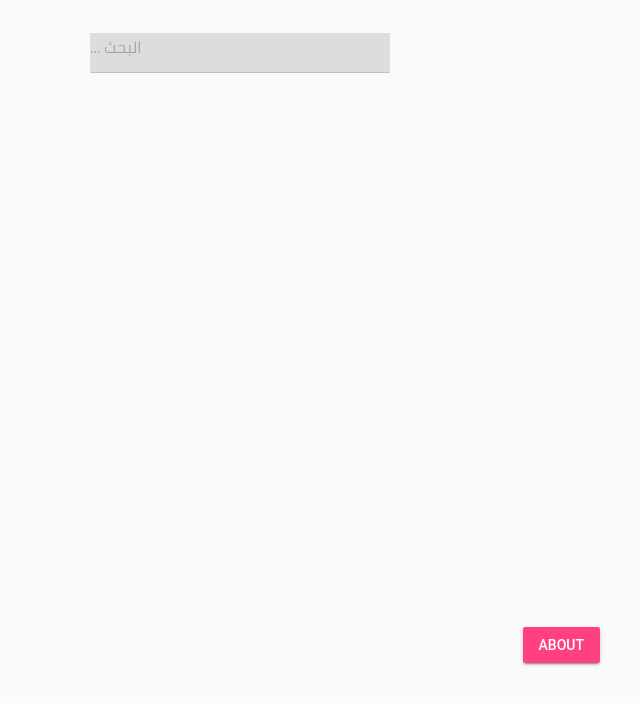
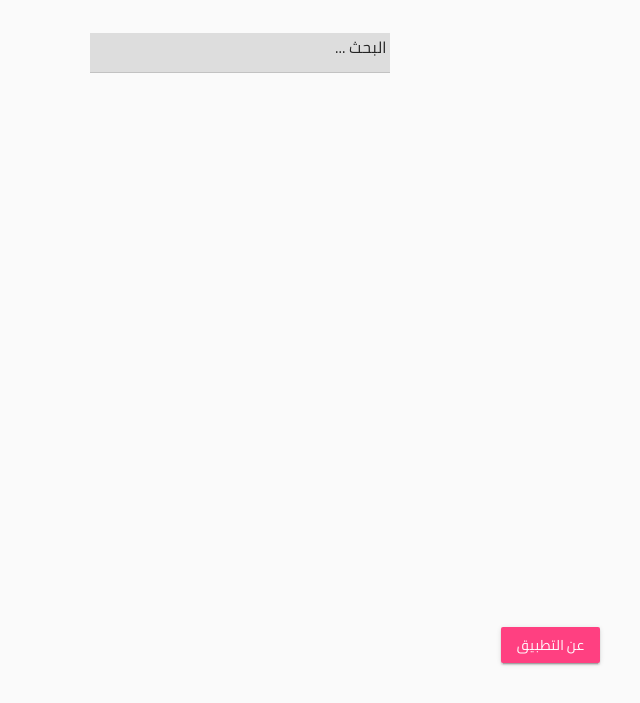
Before and after one commit to walidamriou/Nibras_Desktop, an Electron app: page index.html in a window 800 px wide. Shown: the part 97-800 px from the top of the page, without its empty margins (160-800 px from the left). Drawn offline with nearby package versions, Linux system fonts and the light colour scheme.

Commit message:
Update index.html edit input

```diff
--- a/index.html
+++ b/index.html
@@ -113,14 +113,19 @@ tr:nth-child(even) {
 .mdl-mega-footer--bottom-section, .mdl-mega-footer__bottom-section{
   text-align: right;
 }
+.mdl-textfield__label{
+  color: #242424;
+}
 .mdl-textfield__label:after{
-  background-color: #f25ca2;
+  color: #242424;
+  background-color: #F2AF3B;
 }
 
 
 #view-source {
+  font-family: 'Cairo', sans-serif;
       position: fixed;
-      display: block;
+            display: block;
       right: 0;
       bottom: 0;
       margin-right: 40px;
@@ -146,8 +151,8 @@ tr:nth-child(even) {
 
   <form role="form" autocomplete="off">
     <div class="form-group mdl-textfield mdl-js-textfield mdl-textfield--floating-label">
-      <input class="mdl-textfield__input" type="input" id="txt-search" class="form-control input-lg" style="background-color:#dddddd;width: 300px;height: 40px;">
-      <label class="mdl-textfield__label" for="txt-search">&nbsp;البحث ... </label>
+      <input class="mdl-textfield__input" type="input" id="txt-search" class="form-control input-lg" style="background-color:#dddddd;width: 300px;height: 40px;text-align: center;">
+      <label class="mdl-textfield__label" for="txt-search" style="text-align: right;">&nbsp;البحث ... </label>
     </div>
   </form>
 
@@ -197,7 +202,7 @@ $('#txt-search').keyup(function(){
 });
 </script>
 
-<a href="about.html" target="_blank" id="view-source" class="mdl-button mdl-js-button mdl-button--raised mdl-js-ripple-effect mdl-color--accent mdl-color-text--accent-contrast">About</a>
+<a href="about.html" target="_blank" id="view-source" class="mdl-button mdl-js-button mdl-button--raised mdl-js-ripple-effect mdl-color--accent mdl-color-text--accent-contrast">عن التطبيق</a>
 
         <br>
 </body>
```
